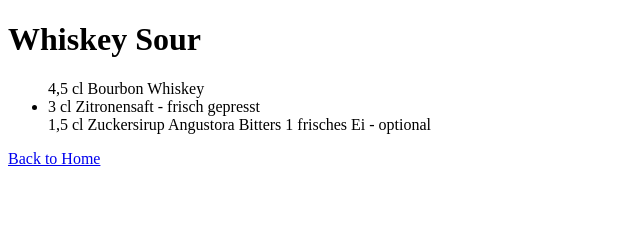
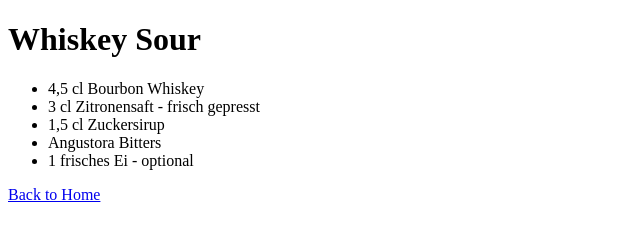
Before and after one commit to gruuvindotdev/odin-recipes, a plain HTML site: page recipes/whiskeysour.html in a window 1280 px wide. Shown: the whole page, without its empty margins (0-640 px from the left). Drawn offline with Linux system fonts and the light colour scheme.

Commit message:
fix typo in unordered list

```diff
--- a/recipes/whiskeysour.html
+++ b/recipes/whiskeysour.html
@@ -8,11 +8,12 @@
 <body>
     <h1>Whiskey Sour</h1>
     <ul>
-        <l1>4,5 cl Bourbon Whiskey</l1>
+        <li>4,5 cl Bourbon Whiskey</li>
         <li>3 cl Zitronensaft - frisch gepresst</li>
-        <il>1,5 cl Zuckersirup</il>
-        <il>Angustora Bitters</il>
-        <il>1 frisches Ei - optional</l1>
+        <li>1,5 cl Zuckersirup</li>
+        <li>Angustora Bitters</li>
+        <li>1 frisches Ei - optional</li>
     </ul>
     <a href="../index.html">Back to Home</a>
+
 </html>
```
